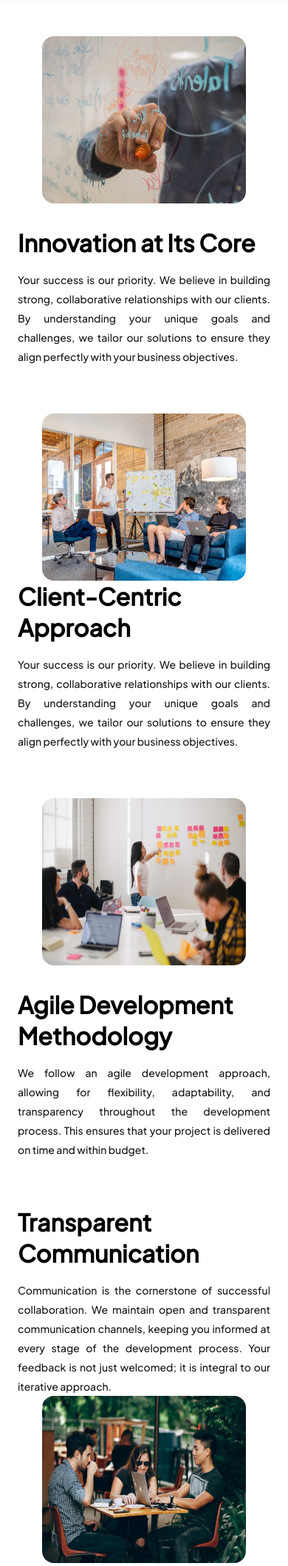
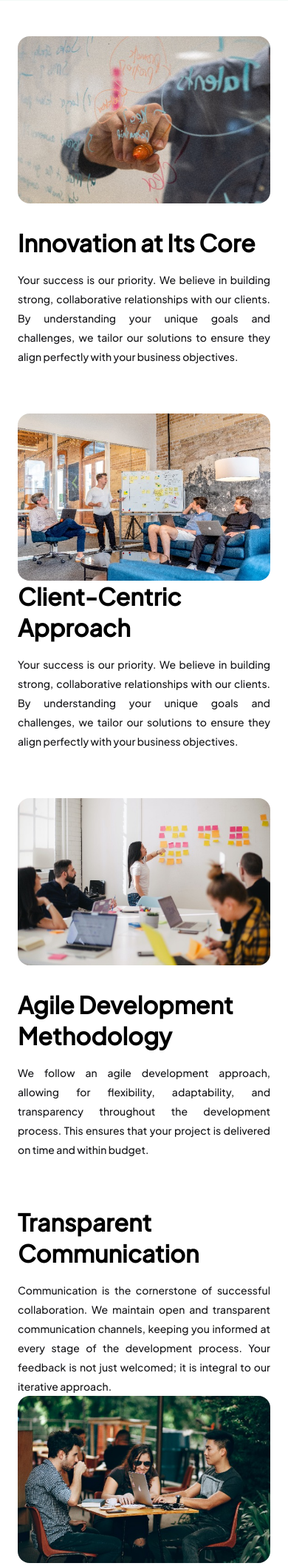
Before and after one commit to KiranDhungana/globalsqit, a PHP site: page /whychooseus.php in a window 390 px wide. Shown: the part 282-2399 px from the top of the page at 74% size. Run offline with PHP 8.4, Linux system fonts and the light colour scheme; some libraries are stand-ins or nearby versions.

Commit message:
responsive

```diff
--- a/whychooseus.php
+++ b/whychooseus.php
@@ -34,7 +34,7 @@ include('header.php')
 <div class="flex flex-col gap-[64px] mt-[24px] mb-[72px]">
     <div class="flex md:flex-row flex-col items-center md:px-[132px] px-[24px] gap-[32px] ">
         <div>
-            <img class="h-[226px] rounded-[16px] w-[276px]" src="images/whyc1.jpeg" alt="">
+            <img class="h-[226px] rounded-[16px] w-[100vw] md:w-[276px]" src="images/whyc1.jpeg" alt="">
         </div>
         <div class="flex flex-col text-[32px] md:text-[40px] gap-[16px] font-[600]">
             <p class="leading-[42px] md:leading-[62px]"  >Innovation at Its Core</p>
@@ -50,7 +50,7 @@ include('header.php')
 <div class="flex md:flex-row flex-col items-center  px-[24px] md:mx-[132px]  md:px-[0px] gap-[32px] justify-center md:justify-end">
         <div class="flex md:flex-row flex-col items-center" >
 <div>
-            <img class="h-[226px] rounded-[16px] w-[276px] md:hidden block" src="images/why2.jpeg" alt="">
+            <img class="h-[226px] rounded-[16px] w-[100vw] md:w-[276px] md:hidden block" src="images/why2.jpeg" alt="">
         </div>
         <div class="flex flex-col text-[32px] md:text-[40px] gap-[16px] font-[600]">
             <p class="leading-[42px] md:leading-[62px]" >Client-Centric Approach</p>
@@ -62,7 +62,7 @@ include('header.php')
             </span>
         </div>
         <div>
-            <img class="h-[226px] rounded-[16px] w-[276px] hidden md:block" src="images/why2.jpeg" alt="">
+            <img class="h-[226px] rounded-[16px] w-[100vw] md:w-[276px] hidden md:block" src="images/why2.jpeg" alt="">
         </div>
         </div>
 
@@ -70,7 +70,7 @@ include('header.php')
 
     <div class="flex md:flex-row items-center flex-col px-[24px] md:px-[132px]  gap-[32px]">
         <div>
-            <img class="h-[226px] rounded-[16px] w-[276px]" src="images/why3.jpeg" alt="">
+            <img class="h-[226px] rounded-[16px] w-[100vw] md:w-[276px]" src="images/why3.jpeg" alt="">
         </div>
         <div class="flex flex-col text-[32px] md:text-[40px] gap-[16px] font-[600]">
             <p class="leading-[42px] md:leading-[62px]" >Agile Development Methodology</p>
@@ -95,7 +95,7 @@ include('header.php')
             </span>
         </div>
         <div class="flex flex-col items-center" >
-            <img class="h-[226px] rounded-[16px] w-[276px]" src="images/why4.jpeg" alt="">
+            <img class="h-[226px] rounded-[16px] w-[100vw] md:w-[276px]" src="images/why4.jpeg" alt="">
         </div>
         </div>
 
```
